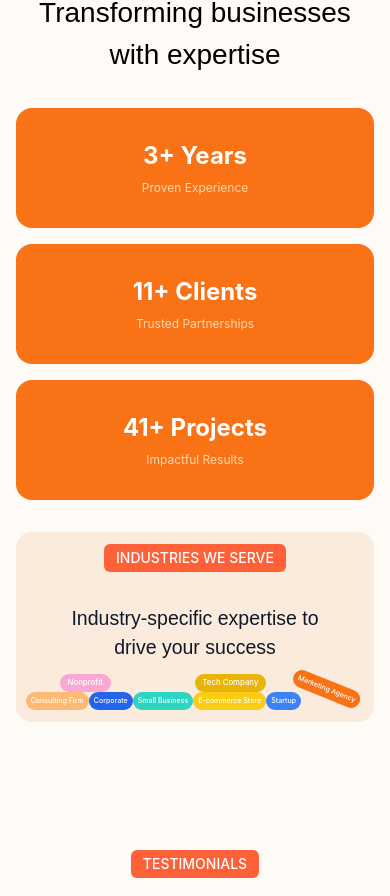
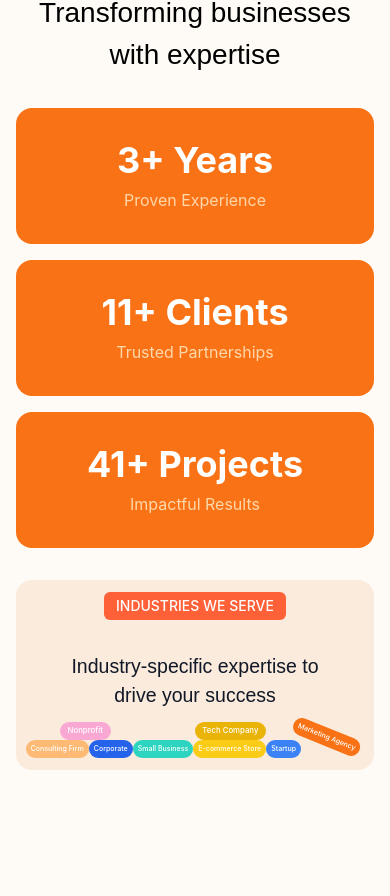
Before and after one commit to muzamil-rashdi/ai-sales-landing, a React (Create React App) app: page / in a window 390 px wide. Shown: the part 6578-7474 px from the top of the page. Built offline with nearby package versions, Linux system fonts and the light colour scheme; a web font is replaced by a local one.

Commit message:
made some final adjustments

```diff
--- a/src/components/About.jsx
+++ b/src/components/About.jsx
@@ -26,18 +26,18 @@ const About = () => {
 
         <div className="grid grid-cols-1 sm:grid-cols-3 gap-4 md:gap-8 mb-8 md:mb-16">
           <div className="bg-orange-500 text-white rounded-2xl p-8 md:p-16">
-            <div className="text-2xl md:text-4xl font-bold mb-2 md:mb-4">3+ Years</div>
-            <div className="text-xs md:text-sm text-orange-200 mt-1 md:mt-2">Proven Experience</div>
+            <div className="text-4xl md:text-4xl font-bold mb-2 md:mb-4">3+ Years</div>
+            <div className="text-3xs md:text-sm text-orange-200 mt-1 md:mt-2">Proven Experience</div>
           </div>
 
           <div className="bg-orange-500 text-white rounded-2xl p-8 md:p-16">
-            <div className="text-2xl md:text-4xl font-bold mb-2 md:mb-4">11+ Clients</div>
-            <div className="text-xs md:text-sm text-orange-200 mt-1 md:mt-2">Trusted Partnerships</div>
+            <div className="text-4xl md:text-4xl font-bold mb-2 md:mb-4">11+ Clients</div>
+            <div className="text-3xs md:text-sm text-orange-200 mt-1 md:mt-2">Trusted Partnerships</div>
           </div>
 
           <div className="bg-orange-500 text-white rounded-2xl p-8 md:p-16">
-            <div className="text-2xl md:text-4xl font-bold mb-2 md:mb-4">41+ Projects</div>
-            <div className="text-xs md:text-sm text-orange-200 mt-1 md:mt-2">Impactful Results</div>
+            <div className="text-4xl md:text-4xl font-bold mb-2 md:mb-4">41+ Projects</div>
+            <div className="text-3xs md:text-sm text-orange-200 mt-1 md:mt-2">Impactful Results</div>
           </div>
         </div>
 
```
